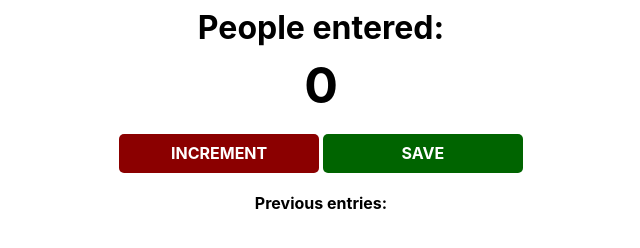
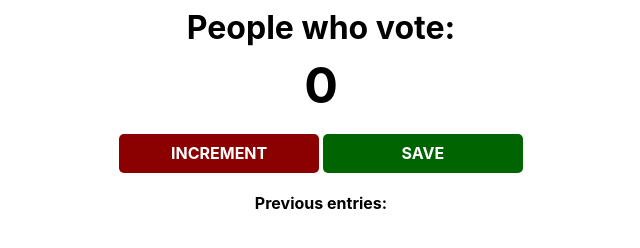
Before and after one commit to dasserban1/project-scrimba-test, a plain HTML site: page index.html in a window 1280 px wide. Shown: the whole page, without its empty margins (319-959 px from the left). Drawn offline with nearby package versions, Linux system fonts and the light colour scheme.

Commit message:
Update main header

```diff
--- a/index.html
+++ b/index.html
@@ -3,7 +3,7 @@
         <link rel="stylesheet" href="index.css">
     </head>
     <body>
-        <h1>People entered:</h1>
+        <h1>People who vote:</h1>
         <h2 id="count-el">0</h2>
         <button id="increment-btn" onclick="increment()">INCREMENT</button>
         <button id="save-btn" onclick="save()">SAVE</button>
```
